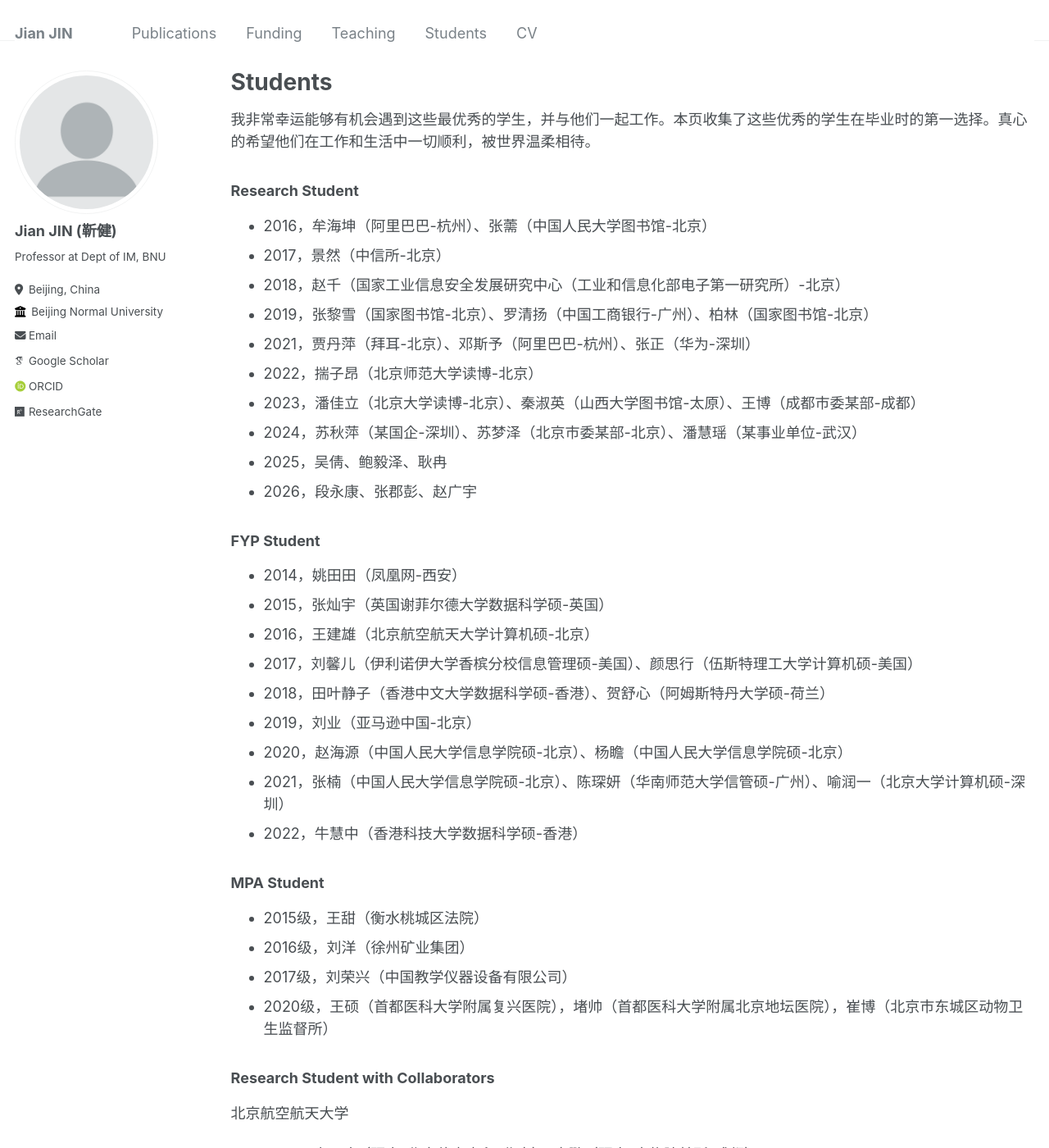
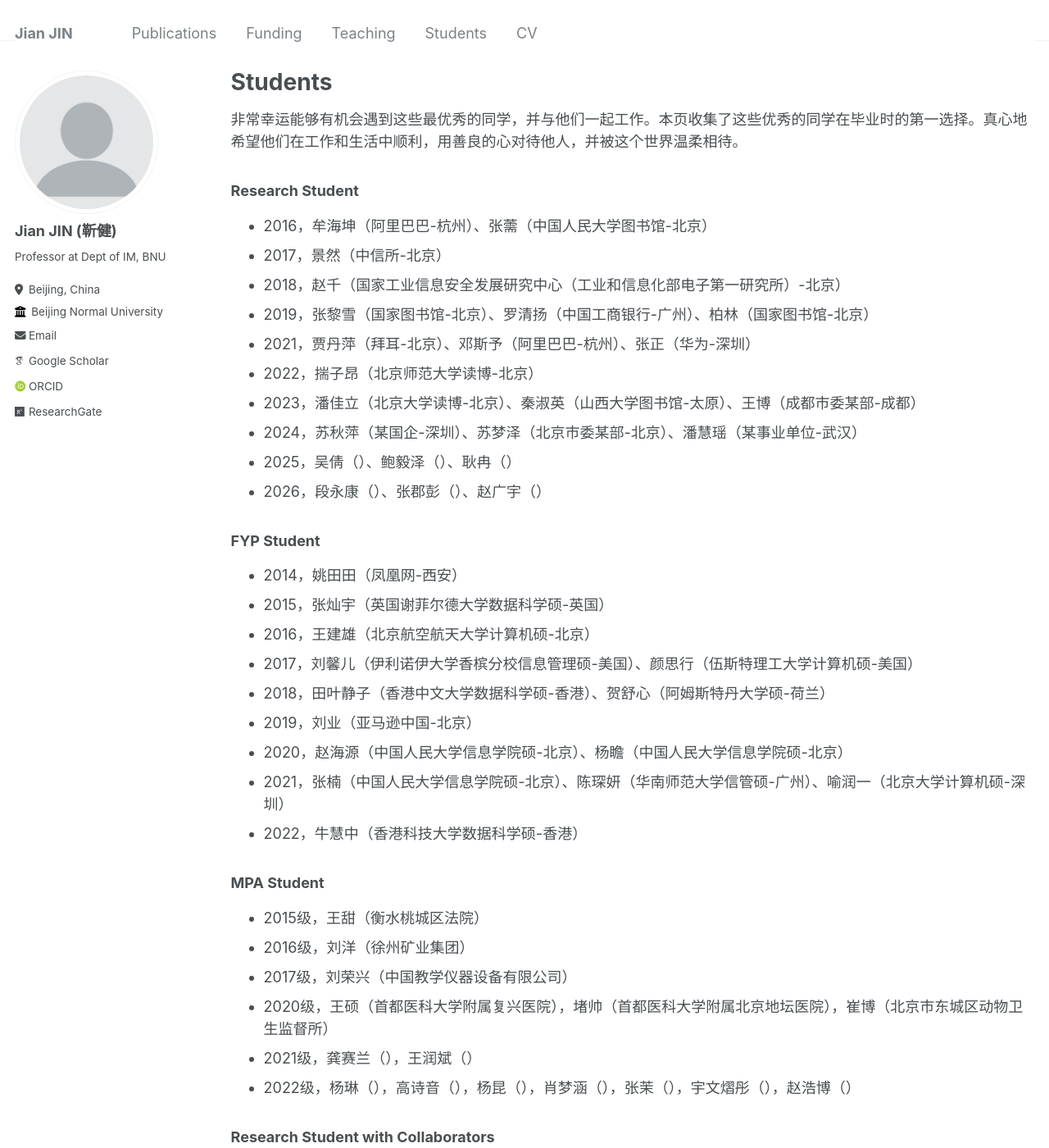
Before and after one commit to xjtujay/xjtujay.github.io, a Jekyll site: the page built from _students/students.md, in a window 1280 px wide and 1400 px high. Shown: the whole window at 82% size. Built offline with Jekyll 4.4.1, drawn with Linux system fonts in a browser that asks for light colours; some web fonts are replaced.

Commit message:
Update students.md

```diff
--- a/_students/students.md
+++ b/_students/students.md
@@ -7,7 +7,7 @@ author_profile: true
 
 {% include base_path %}
 
-我非常幸运能够有机会遇到这些最优秀的学生，并与他们一起工作。本页收集了这些优秀的学生在毕业时的第一选择。真心的希望他们在工作和生活中一切顺利，被世界温柔相待。
+非常幸运能够有机会遇到这些最优秀的同学，并与他们一起工作。本页收集了这些优秀的同学在毕业时的第一选择。真心地希望他们在工作和生活中顺利，用善良的心对待他人，并被这个世界温柔相待。
 
 
 ### Research Student
@@ -19,8 +19,8 @@ author_profile: true
 * 2022，揣子昂（北京师范大学读博-北京）
 * 2023，潘佳立（北京大学读博-北京）、秦淑英（山西大学图书馆-太原）、王博（成都市委某部-成都）
 * 2024，苏秋萍（某国企-深圳）、苏梦泽（北京市委某部-北京）、潘慧瑶（某事业单位-武汉）
-* 2025，吴倩、鲍毅泽、耿冉
-* 2026，段永康、张郡彭、赵广宇
+* 2025，吴倩（）、鲍毅泽（）、耿冉（）
+* 2026，段永康（）、张郡彭（）、赵广宇（）
 
 
 ### FYP Student
@@ -40,7 +40,8 @@ author_profile: true
 * 2016级，刘洋（徐州矿业集团）
 * 2017级，刘荣兴（中国教学仪器设备有限公司）
 * 2020级，王硕（首都医科大学附属复兴医院），堵帅（首都医科大学附属北京地坛医院），崔博（北京市东城区动物卫生监督所）
-
+* 2021级，龚赛兰（），王润斌（）
+* 2022级，杨琳（），高诗音（），杨昆（），肖梦涵（），张茉（），宇文熠彤（），赵浩博（）
 
 ### Research Student with Collaborators
 北京航空航天大学
```
